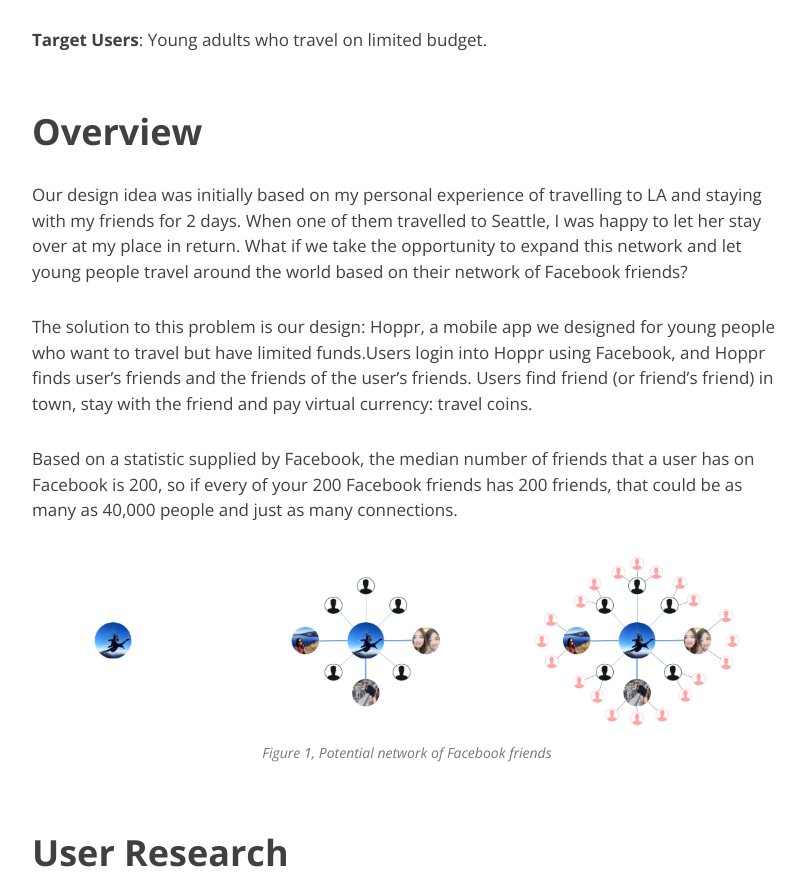
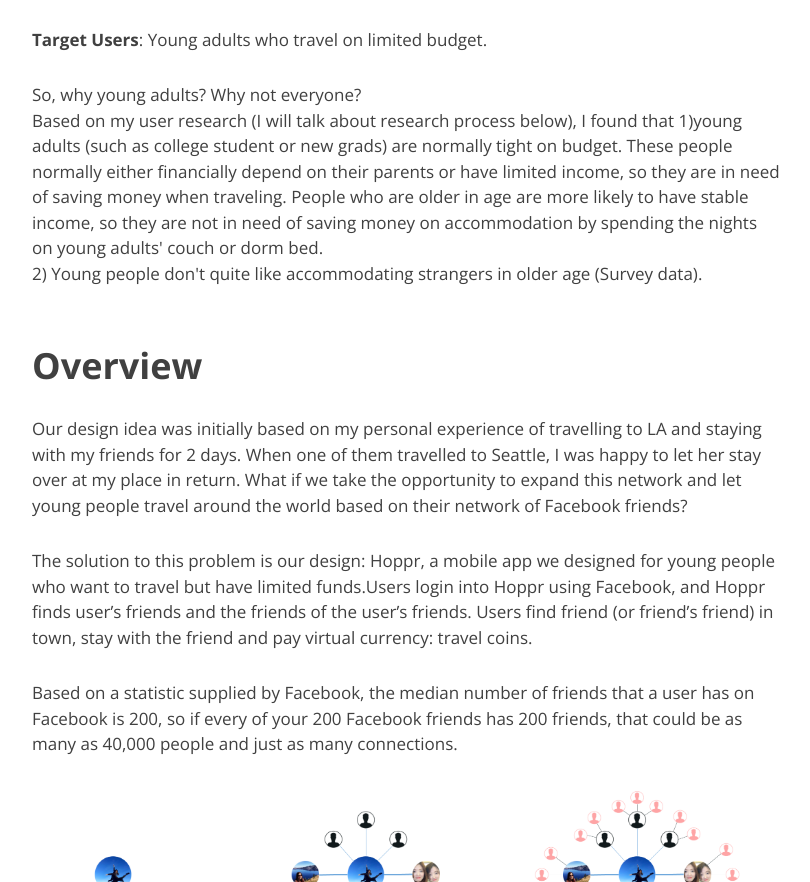
Before and after one commit to meredithxie/meredithxie.github.com, a plain HTML site: page projects/Hoppr.html in a window 1280 px wide. Shown: the part 951-1833 px from the top of the page, without its empty margins (233-1043 px from the left). Drawn offline with nearby package versions, Linux system fonts and the light colour scheme.

Commit message:
Update Hoppr.html

```diff
--- a/projects/Hoppr.html
+++ b/projects/Hoppr.html
@@ -105,6 +105,11 @@
                     </p>
 
                     <p><strong>Target Users</strong>: Young adults who travel on limited budget.</p>
+                    <p>
+                        So, why young adults? Why not everyone?
+                        <br>
+                        Based on my user research (I will talk about research process below), I found that 1)young adults (such as college student or new grads) are normally tight on budget. These people normally either financially depend on their parents or have limited income, so they are in need of saving money when traveling. People who are older in age are more likely to have stable income, so they are not in need of saving money on accommodation by spending the nights on young adults' couch or dorm bed.<br>2) Young people don't quite like accommodating strangers in older age (Survey data).
+                    </p>
 
 
                     <h2 class="section-heading">Overview</h2>
```
